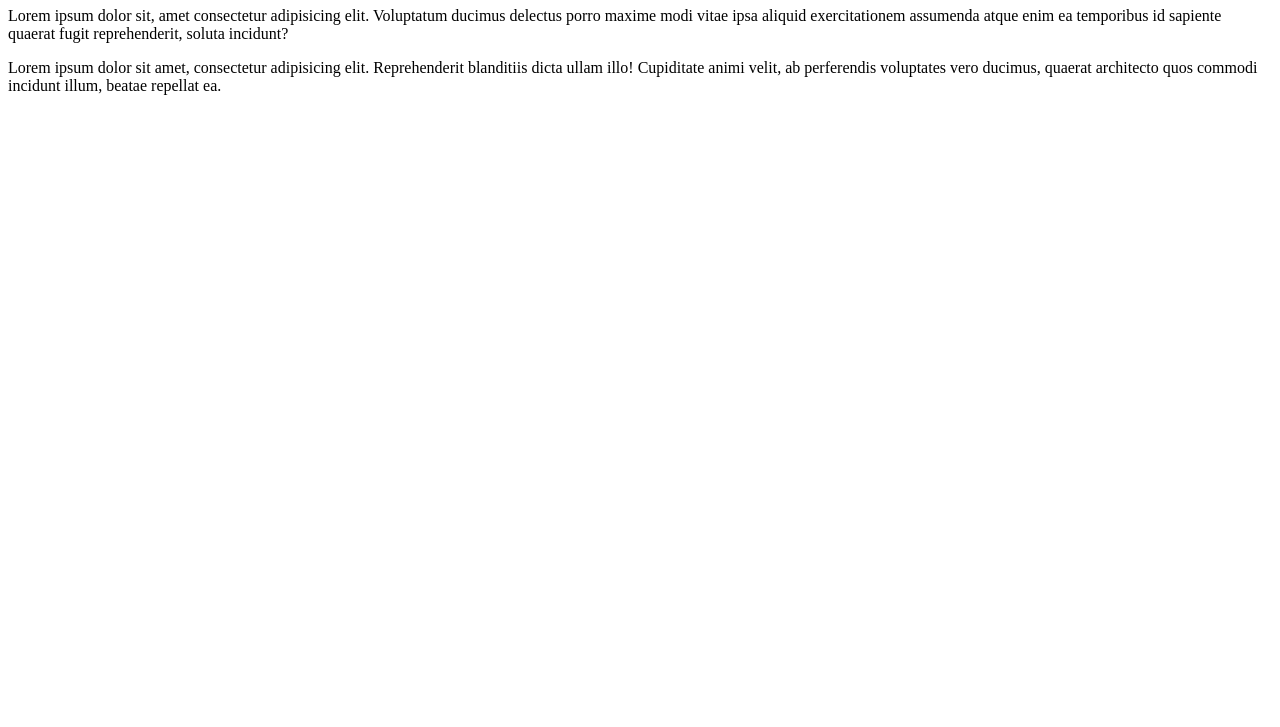
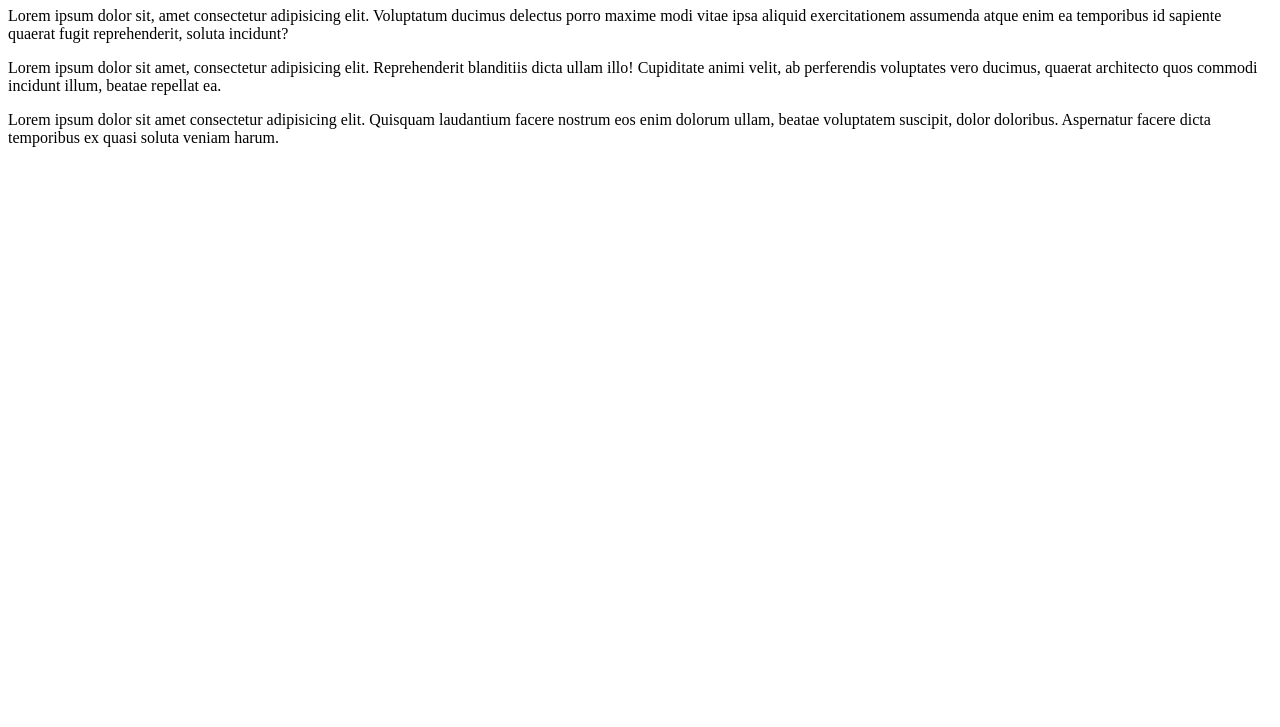
Before and after one commit to andersonsantossilva/OlaMundo, a plain HTML site: page site-exemplo/index.html in a window 1280 px wide. Shown: the part 73-800 px from the top of the page. Drawn offline with Linux system fonts and the light colour scheme.

Commit message:
nova-alteração

```diff
--- a/site-exemplo/index.html
+++ b/site-exemplo/index.html
@@ -10,5 +10,6 @@
     <p>Lorem ipsum dolor sit, amet consectetur adipisicing elit. Voluptatum ducimus delectus porro maxime modi vitae ipsa aliquid exercitationem assumenda atque enim ea temporibus id sapiente quaerat fugit reprehenderit, soluta incidunt?
     </p>
     <p>Lorem ipsum dolor sit amet, consectetur adipisicing elit. Reprehenderit blanditiis dicta ullam illo! Cupiditate animi velit, ab perferendis voluptates vero ducimus, quaerat architecto quos commodi incidunt illum, beatae repellat ea.</p>
+    <p>Lorem ipsum dolor sit amet consectetur adipisicing elit. Quisquam laudantium facere nostrum eos enim dolorum ullam, beatae voluptatem suscipit, dolor doloribus. Aspernatur facere dicta temporibus ex quasi soluta veniam harum.</p>
 </body>
 </html>
```
